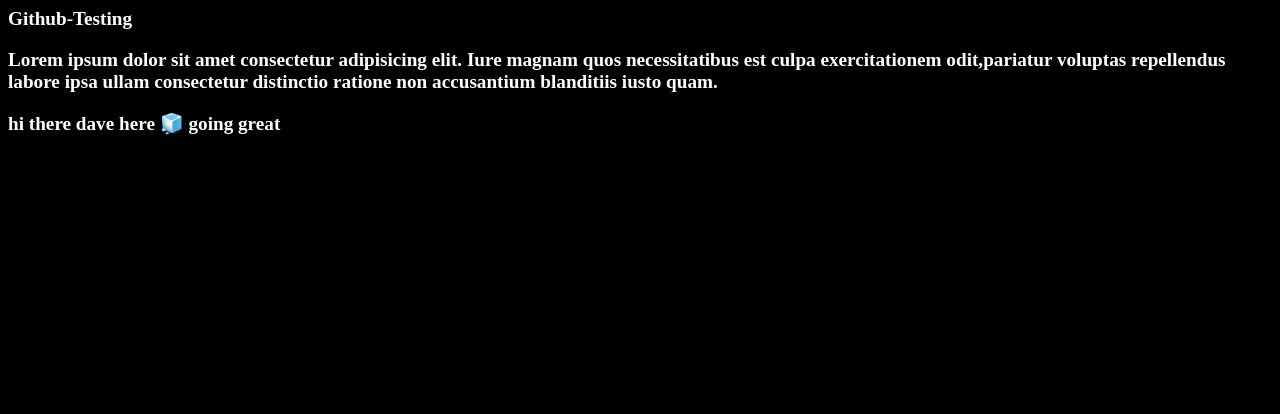
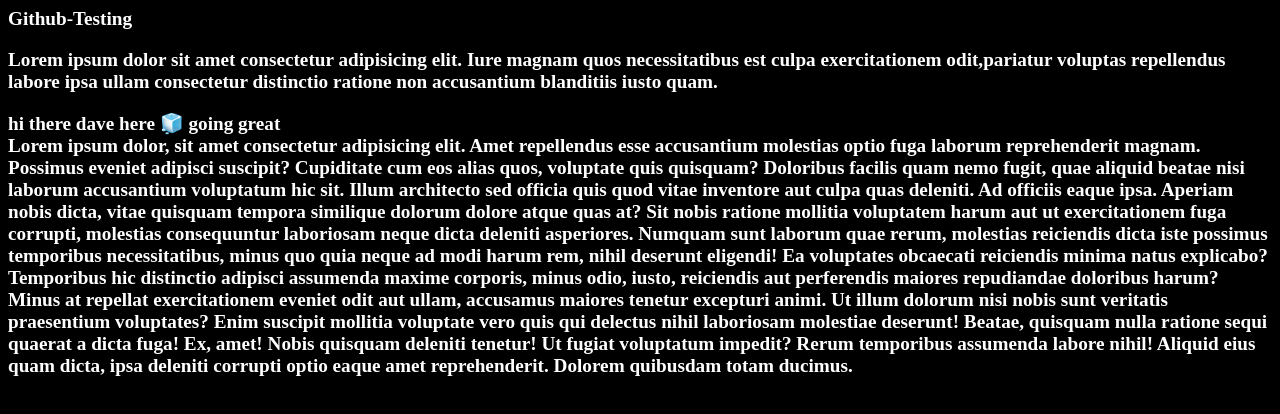
Before and after one commit to davepandit/Github-Testing, a plain HTML site: page index.html in a window 1280 px wide. Drawn offline with Linux system fonts and the light colour scheme.

Commit message:
fixed bug_no: 21

```diff
--- a/index.html
+++ b/index.html
@@ -13,5 +13,13 @@
     <div>
         hi there dave here 🧊 going great
     </div>
+
+    <div>Lorem ipsum dolor, sit amet consectetur adipisicing elit. Amet repellendus esse accusantium molestias optio fuga laborum reprehenderit magnam. Possimus eveniet adipisci suscipit? Cupiditate cum eos alias quos, voluptate quis quisquam?
+    Doloribus facilis quam nemo fugit, quae aliquid beatae nisi laborum accusantium voluptatum hic sit. Illum architecto sed officia quis quod vitae inventore aut culpa quas deleniti. Ad officiis eaque ipsa.
+    Aperiam nobis dicta, vitae quisquam tempora similique dolorum dolore atque quas at? Sit nobis ratione mollitia voluptatem harum aut ut exercitationem fuga corrupti, molestias consequuntur laboriosam neque dicta deleniti asperiores.
+    Numquam sunt laborum quae rerum, molestias reiciendis dicta iste possimus temporibus necessitatibus, minus quo quia neque ad modi harum rem, nihil deserunt eligendi! Ea voluptates obcaecati reiciendis minima natus explicabo?
+    Temporibus hic distinctio adipisci assumenda maxime corporis, minus odio, iusto, reiciendis aut perferendis maiores repudiandae doloribus harum? Minus at repellat exercitationem eveniet odit aut ullam, accusamus maiores tenetur excepturi animi.
+    Ut illum dolorum nisi nobis sunt veritatis praesentium voluptates? Enim suscipit mollitia voluptate vero quis qui delectus nihil laboriosam molestiae deserunt! Beatae, quisquam nulla ratione sequi quaerat a dicta fuga!
+    Ex, amet! Nobis quisquam deleniti tenetur! Ut fugiat voluptatum impedit? Rerum temporibus assumenda labore nihil! Aliquid eius quam dicta, ipsa deleniti corrupti optio eaque amet reprehenderit. Dolorem quibusdam totam ducimus.</div>
 </body>
 </html>
```
